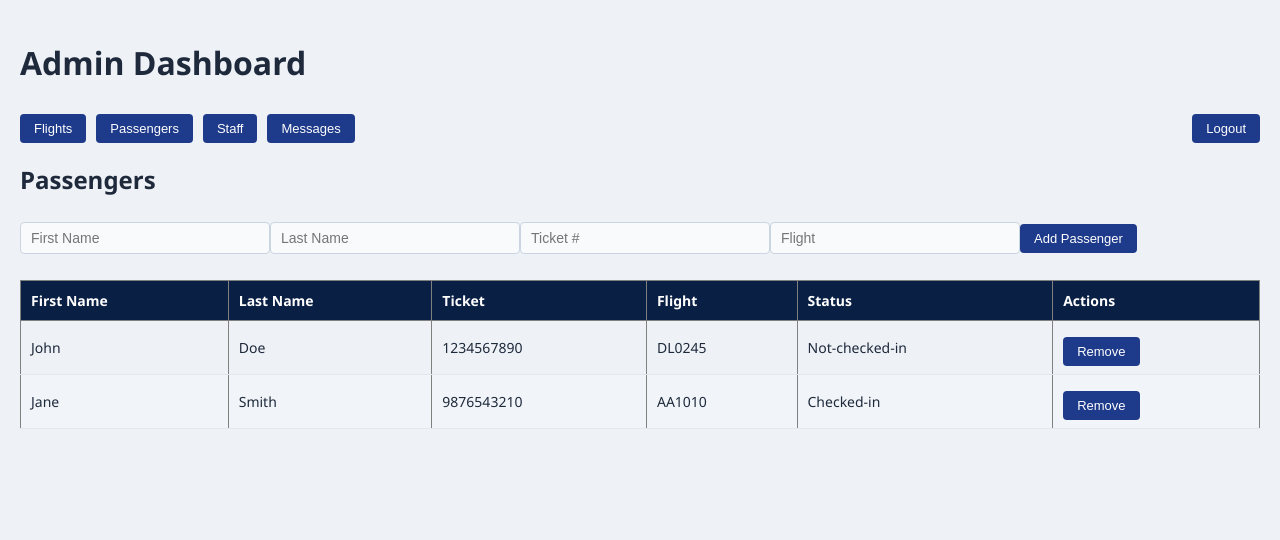
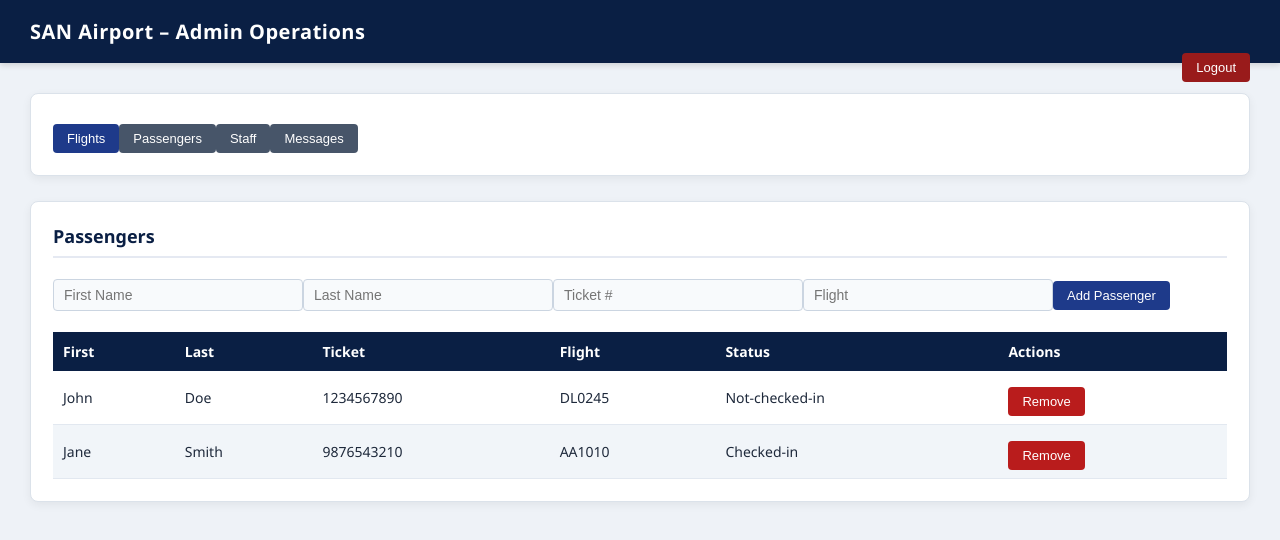
Before and after one commit to ashleysturm/CS5336Website, a React (Vite) app: page /admin in a window 1280 px wide. Both pictures are taken after a click on the button "Passengers". Shown: the top 540 px of the page. Built offline with nearby package versions, Linux system fonts and the light colour scheme.

Commit message:
Refactor Admin Dashboard layout and styles

```diff
--- a/src/pages/AdminDash.jsx
+++ b/src/pages/AdminDash.jsx
@@ -115,31 +115,48 @@ function AdminDashboard() {
   };
 
   return (
-    <div style={{ padding: "20px" }}>
-      <h1>Admin Dashboard</h1>
-      <button onClick={handleLogout} style={{ float: "right" }}>Logout</button>
-
-      <div style={{ marginTop: "20px" }}>
-        <button onClick={() => setActiveTab("flights")} style={{ marginRight: "10px" }}>Flights</button>
-        <button onClick={() => setActiveTab("passengers")} style={{ marginRight: "10px" }}>Passengers</button>
-        <button onClick={() => setActiveTab("staff")} style={{ marginRight: "10px" }}>Staff</button>
-        <button onClick={() => setActiveTab("messages")}>Messages</button>
+    <>
+      {/* HEADER */}
+      <div className="system-header">
+        <div className="header-left">
+          SAN Airport – Admin Operations
+        </div>
+        <div className="header-right">
+          <button className="logout-btn" onClick={handleLogout}>
+            Logout
+          </button>
+        </div>
       </div>
 
-      <div style={{ marginTop: "20px" }}>
-        {/* Flights Tab */}
+      {/* MAIN */}
+      <div className="dashboard-container">
+
+        {/* TAB NAVIGATION */}
+        <div className="section-card">
+          <button onClick={() => setActiveTab("flights")}>Flights</button>
+          <button onClick={() => setActiveTab("passengers")} className="secondary-btn">Passengers</button>
+          <button onClick={() => setActiveTab("staff")} className="secondary-btn">Staff</button>
+          <button onClick={() => setActiveTab("messages")} className="secondary-btn">Messages</button>
+        </div>
+
+        {/* FLIGHTS */}
         {activeTab === "flights" && (
-          <div>
+          <div className="section-card">
             <h2>Flights</h2>
-            <form onSubmit={handleAddFlight} style={{ marginBottom: "20px" }}>
-              <input placeholder="Airline" value={newFlight.airline} onChange={e => setNewFlight({...newFlight, airline: e.target.value})} required />
-              <input placeholder="Flight #" value={newFlight.flightNum} onChange={e => setNewFlight({...newFlight, flightNum: e.target.value})} required />
-              <input placeholder="Destination" value={newFlight.destination} onChange={e => setNewFlight({...newFlight, destination: e.target.value})} required />
-              <input placeholder="Gate" value={newFlight.gate} onChange={e => setNewFlight({...newFlight, gate: e.target.value})} required />
+
+            <form onSubmit={handleAddFlight}>
+              <input placeholder="Airline" value={newFlight.airline}
+                onChange={e => setNewFlight({...newFlight, airline: e.target.value})} required />
+              <input placeholder="Flight #" value={newFlight.flightNum}
+                onChange={e => setNewFlight({...newFlight, flightNum: e.target.value})} required />
+              <input placeholder="Destination" value={newFlight.destination}
+                onChange={e => setNewFlight({...newFlight, destination: e.target.value})} required />
+              <input placeholder="Gate" value={newFlight.gate}
+                onChange={e => setNewFlight({...newFlight, gate: e.target.value})} required />
               <button type="submit">Add Flight</button>
             </form>
 
-            <table border="1" cellPadding="5">
+            <table>
               <thead>
                 <tr>
                   <th>Airline</th>
@@ -157,7 +174,10 @@ function AdminDashboard() {
                     <td>{f.destination}</td>
                     <td>{f.gate}</td>
                     <td>
-                      <button onClick={() => handleRemoveFlight(f.flightNum)}>Remove</button>
+                      <button className="danger-btn"
+                        onClick={() => handleRemoveFlight(f.flightNum)}>
+                        Remove
+                      </button>
                     </td>
                   </tr>
                 ))}
@@ -166,23 +186,32 @@ function AdminDashboard() {
           </div>
         )}
 
-        {/* Passengers Tab */}
+        {/* PASSENGERS */}
         {activeTab === "passengers" && (
-          <div>
+          <div className="section-card">
             <h2>Passengers</h2>
-            <form onSubmit={handleAddPassenger} style={{ marginBottom: "20px" }}>
-              <input placeholder="First Name" value={newPassenger.firstName} onChange={e => setNewPassenger({...newPassenger, firstName: e.target.value})} required />
-              <input placeholder="Last Name" value={newPassenger.lastName} onChange={e => setNewPassenger({...newPassenger, lastName: e.target.value})} required />
-              <input placeholder="Ticket #" value={newPassenger.ticket} onChange={e => setNewPassenger({...newPassenger, ticket: e.target.value})} required />
-              <input placeholder="Flight" value={newPassenger.flight} onChange={e => setNewPassenger({...newPassenger, flight: e.target.value})} required />
+
+            <form onSubmit={handleAddPassenger}>
+              <input placeholder="First Name"
+                value={newPassenger.firstName}
+                onChange={e => setNewPassenger({...newPassenger, firstName: e.target.value})} required />
+              <input placeholder="Last Name"
+                value={newPassenger.lastName}
+                onChange={e => setNewPassenger({...newPassenger, lastName: e.target.value})} required />
+              <input placeholder="Ticket #"
+                value={newPassenger.ticket}
+                onChange={e => setNewPassenger({...newPassenger, ticket: e.target.value})} required />
+              <input placeholder="Flight"
+                value={newPassenger.flight}
+                onChange={e => setNewPassenger({...newPassenger, flight: e.target.value})} required />
               <button type="submit">Add Passenger</button>
             </form>
 
-            <table border="1" cellPadding="5">
+            <table>
               <thead>
                 <tr>
-                  <th>First Name</th>
-                  <th>Last Name</th>
+                  <th>First</th>
+                  <th>Last</th>
                   <th>Ticket</th>
                   <th>Flight</th>
                   <th>Status</th>
@@ -198,7 +227,10 @@ function AdminDashboard() {
                     <td>{p.flight}</td>
                     <td>{p.status}</td>
                     <td>
-                      <button onClick={() => handleRemovePassenger(p.ticket)}>Remove</button>
+                      <button className="danger-btn"
+                        onClick={() => handleRemovePassenger(p.ticket)}>
+                        Remove
+                      </button>
                     </td>
                   </tr>
                 ))}
@@ -207,27 +239,36 @@ function AdminDashboard() {
           </div>
         )}
 
-        {/* Staff Tab */}
+        {/* STAFF */}
         {activeTab === "staff" && (
-          <div>
+          <div className="section-card">
             <h2>Staff Members</h2>
-            <form onSubmit={handleAddStaff} style={{ marginBottom: "20px" }}>
-              <input placeholder="First Name" value={newStaff.firstName} onChange={e => setNewStaff({...newStaff, firstName: e.target.value})} required />
-              <input placeholder="Last Name" value={newStaff.lastName} onChange={e => setNewStaff({...newStaff, lastName: e.target.value})} required />
-              <select value={newStaff.role} onChange={e => setNewStaff({...newStaff, role: e.target.value})}>
+
+            <form onSubmit={handleAddStaff}>
+              <input placeholder="First Name"
+                value={newStaff.firstName}
+                onChange={e => setNewStaff({...newStaff, firstName: e.target.value})} required />
+              <input placeholder="Last Name"
+                value={newStaff.lastName}
+                onChange={e => setNewStaff({...newStaff, lastName: e.target.value})} required />
+              <select
+                value={newStaff.role}
+                onChange={e => setNewStaff({...newStaff, role: e.target.value})}>
                 <option>Airline Staff</option>
                 <option>Gate Staff</option>
                 <option>Ground Staff</option>
               </select>
-              <input placeholder="Airline (if applicable)" value={newStaff.airline} onChange={e => setNewStaff({...newStaff, airline: e.target.value})} />
+              <input placeholder="Airline (if applicable)"
+                value={newStaff.airline}
+                onChange={e => setNewStaff({...newStaff, airline: e.target.value})} />
               <button type="submit">Add Staff</button>
             </form>
 
-            <table border="1" cellPadding="5">
+            <table>
               <thead>
                 <tr>
-                  <th>First Name</th>
-                  <th>Last Name</th>
+                  <th>First</th>
+                  <th>Last</th>
                   <th>Role</th>
                   <th>Airline</th>
                   <th>Username</th>
@@ -245,7 +286,10 @@ function AdminDashboard() {
                     <td>{s.username}</td>
                     <td>{s.password}</td>
                     <td>
-                      <button onClick={() => handleRemoveStaff(s.firstName, s.lastName)}>Remove</button>
+                      <button className="danger-btn"
+                        onClick={() => handleRemoveStaff(s.firstName, s.lastName)}>
+                        Remove
+                      </button>
                     </td>
                   </tr>
                 ))}
@@ -254,32 +298,35 @@ function AdminDashboard() {
           </div>
         )}
 
-        {/* Messages Tab */}
+        {/* MESSAGES */}
         {activeTab === "messages" && (
-          <div>
+          <div className="section-card">
             <h2>Message Board</h2>
-            <div style={{ border: "1px solid #ccc", padding: "10px", height: "200px", overflowY: "auto", marginBottom: "10px" }}>
+
+            <div className="message-board">
               {messages.length === 0 && <p>No messages yet.</p>}
               {messages.map((msg, idx) => (
-                <div key={idx} style={{ marginBottom: "5px" }}>
+                <div key={idx} className="message-entry">
                   <strong>{msg.time}:</strong> {msg.text}
                 </div>
               ))}
             </div>
+
             <form onSubmit={handleSendMessage}>
               <input
                 type="text"
                 placeholder="Type a message..."
                 value={newMessage}
                 onChange={e => setNewMessage(e.target.value)}
-                style={{ width: "70%", marginRight: "10px" }}
+                style={{ width: "70%" }}
               />
               <button type="submit">Send</button>
             </form>
           </div>
         )}
+
       </div>
-    </div>
+    </>
   );
 }
 
```
